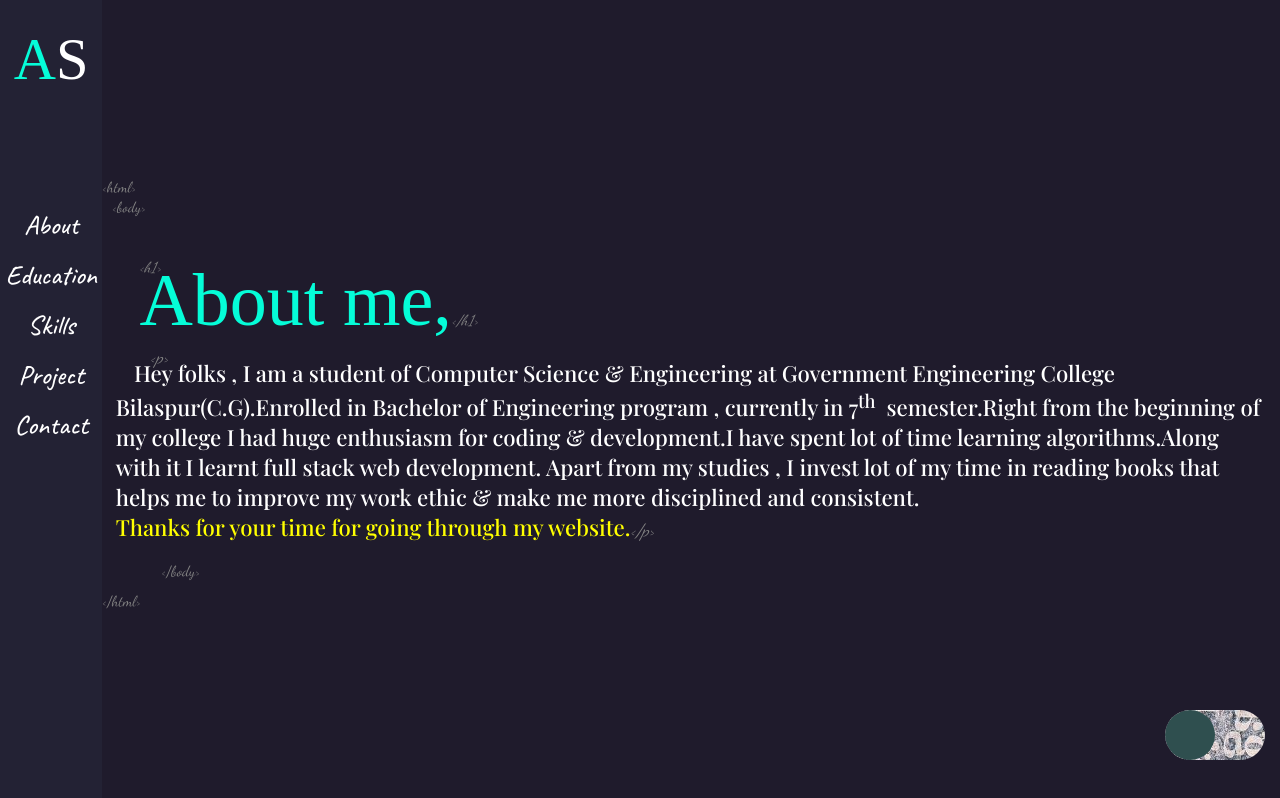
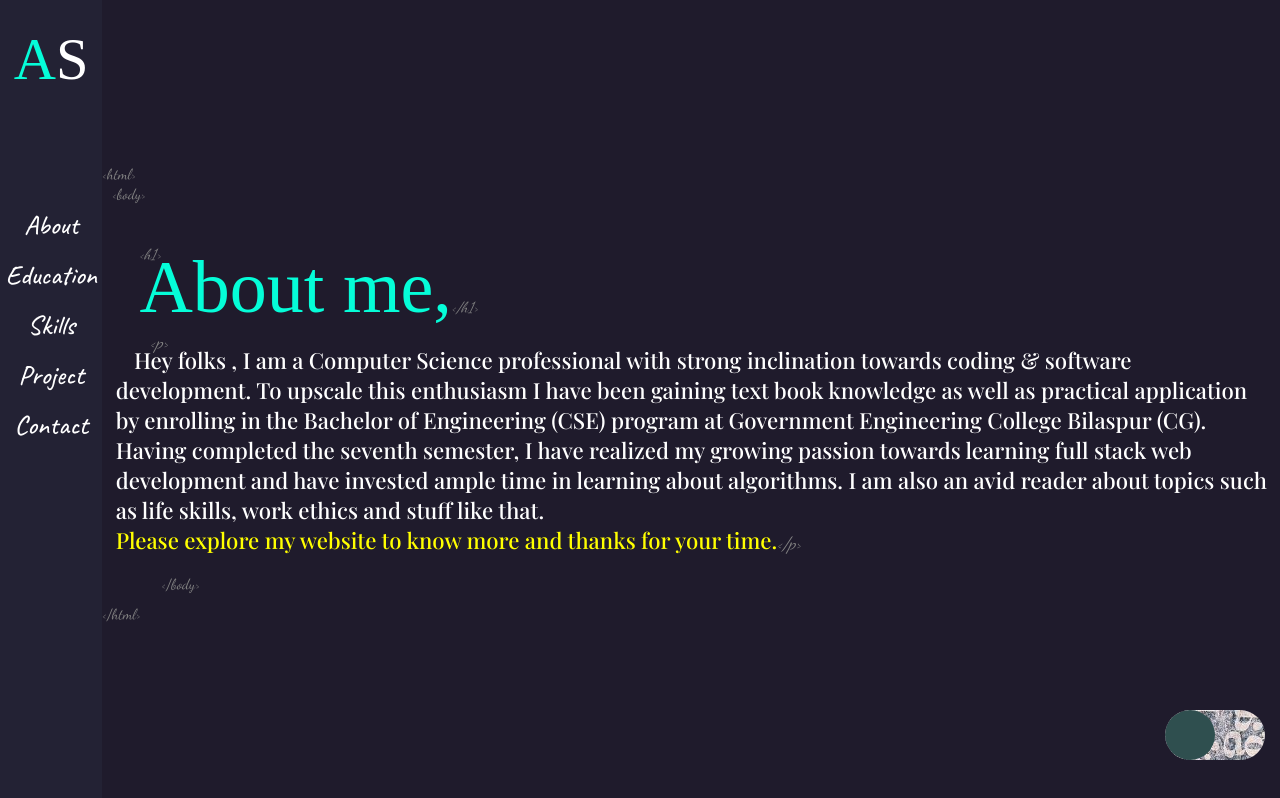
Before and after one commit to Anuranjan-Shrivastava/myportfolio, a React (Create React App) app: page /about in a window 1280 px wide. Built offline with nearby package versions, Linux system fonts and the light colour scheme; a web font is replaced by a local one.

Commit message:
Minor fixing

```diff
--- a/src/Component/Project.js
+++ b/src/Component/Project.js
@@ -18,7 +18,7 @@ class Project extends Component {
             image : p1 ,
             name : "Portfolio",
             techStack : ["React.js"],
-            description : "This is my portfolio project where I mentioned every detail about me." ,
+            description : "This is my personal portfolio project where I mentioned every detail related to my education , skills & projects very briefly." ,
             code : false ,
             codeLink : "" ,
             live : true ,
@@ -40,7 +40,7 @@ class Project extends Component {
             image : p3 ,
             name : "College Manag.",
             techStack : ["Mongodb" , "Express.js" ,"React.js" , "Node.js"],
-            description : "This is Management web application using which faculty & students can easily perform their task ." ,
+            description : "This is College Management web application using which faculty & students can easily perform their task . " ,
             code : true ,
             codeLink : "https://github.com/Anuranjan-Shrivastava/collegeManagement" ,
             live : false ,
@@ -51,7 +51,7 @@ class Project extends Component {
             image : p2 ,
             name : "Movie App",
             techStack : ["React.js"],
-            description : "This is  movie app where user can search a movie & mark it favourite ." ,
+            description : "This is  movie app where user can search a movie & mark it favourite . This project uses OMBb api to fetch information about a movie ." ,
             code : true ,
             codeLink : "https://github.com/Anuranjan-Shrivastava/movieApp" ,
             live : false ,
--- a/src/Component/TAbout.js
+++ b/src/Component/TAbout.js
@@ -95,7 +95,7 @@ class TAbout extends Component {
                     var image = books[index] ;
                     photo.setAttribute('src',image) ;
                     index++ ;
-            },500) ;
+            },1000) ;
         }else {
             var tech = this.state.arrT ;
             let index = 0 ;
@@ -128,17 +128,18 @@ class TAbout extends Component {
                                     <span class="about-content-heading-letter">,</span>
                         </div>
                         <div class="tabout-content-paragraph">
-                               Hey folks , I am a student of Computer Science & Engineering
-                               at Government Engineering College Bilaspur(C.G).Enrolled in
-                               Bachelor of Engineering program , currently in 7<sup>th</sup>
-                               &nbsp; semester.Right from the beginning of my college I had huge enthusiasm
-                               for coding & development.I have spent  lot of time learning
-                               algorithms.Along with it I learnt full stack web development.
-                               Apart from my studies , I invest  lot of my time in reading
-                               books that helps me to improve my work ethic & make me more
-                               disciplined and consistent.
-                               <br/>
-                               <span >Thanks for your time for going through my website.</span>
+                            Hey folks , I am a Computer Science professional with strong inclination
+                            towards coding & software development. To upscale this enthusiasm I have
+                            been gaining text book knowledge as well as practical application by enrolling
+                            in the Bachelor of Engineering (CSE) program at Government Engineering College
+                            Bilaspur (CG). Having completed the seventh semester, I have realized my
+                            growing passion towards learning full stack web development and have
+                            invested ample time in learning about algorithms.
+                            I am also an avid reader about topics such as life skills, work ethics and
+                            stuff like that.
+
+                            <br/>
+                            <span >Please explore my website to know more and thanks for your time.</span>
                         </div>
                         <div class="tabout-content-helper-2">
 
--- a/src/Css/project.css
+++ b/src/Css/project.css
@@ -29,11 +29,12 @@
     background-color: white;
 
     margin : 50px ;
-    /* box-shadow: 5px 5px 5px 5px black ; */
+    /* box-shadow: 5px 5px 5px 5px whitesmoke ; */
 
 
     background-color: transparent;
     color : white ;
+    border : 2px solid white ;
 
 }
 
```
